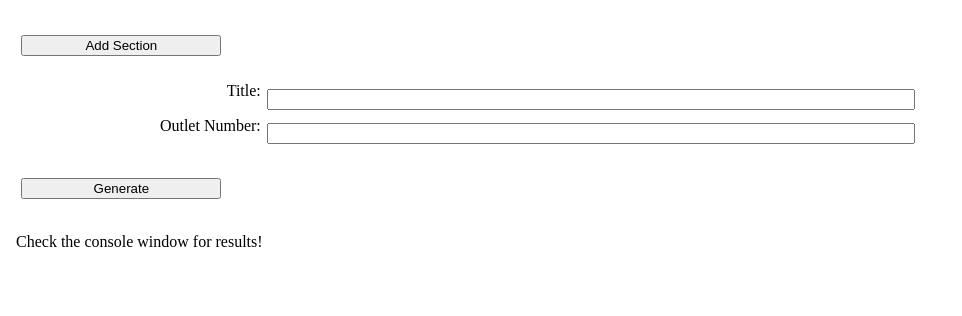
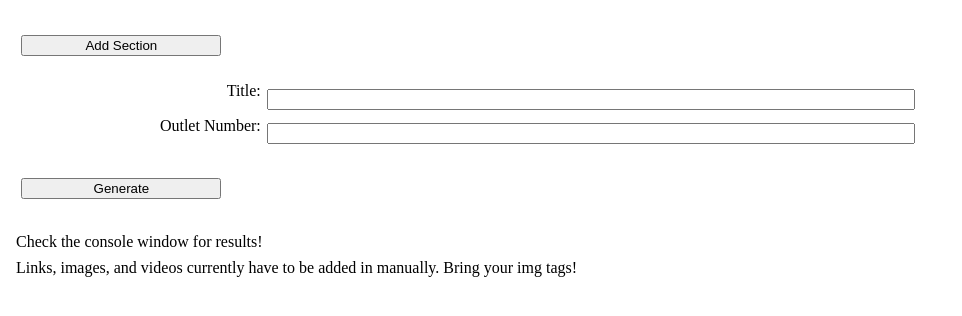
Before and after one commit to BayDren16/BlogGenerator, a plain HTML site: page index.html in a window 1280 px wide. Shown: the whole page, without its empty margins (0-962 px from the left). Drawn offline with Linux system fonts and the light colour scheme.

Commit message:
link, image, vid disclaimer

```diff
--- a/index.html
+++ b/index.html
@@ -17,6 +17,7 @@
         </form>
         <input type="button" value="Generate" onclick="generateHTML()">
         <p>Check the console window for results!</p>
+        <p>Links, images, and videos currently have to be added in manually. Bring your img tags!</p>
     </div>
 
 
```
